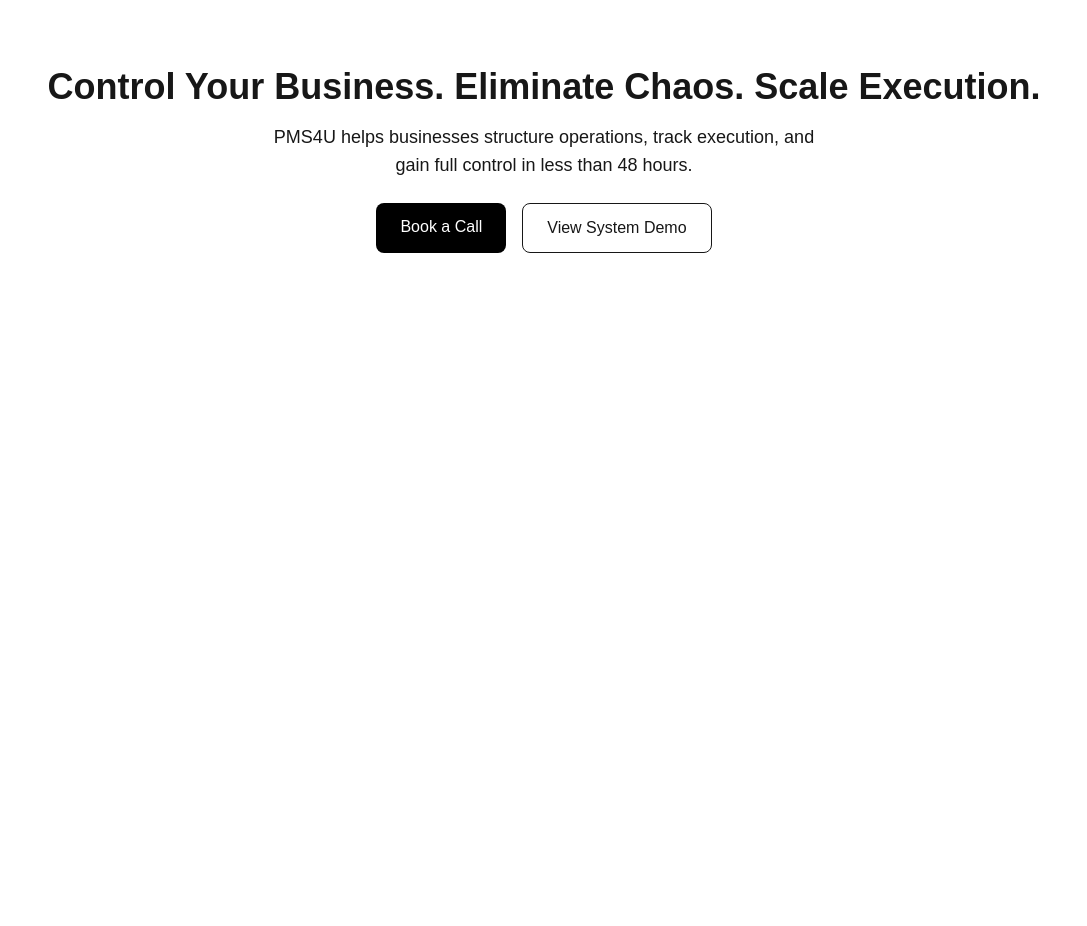
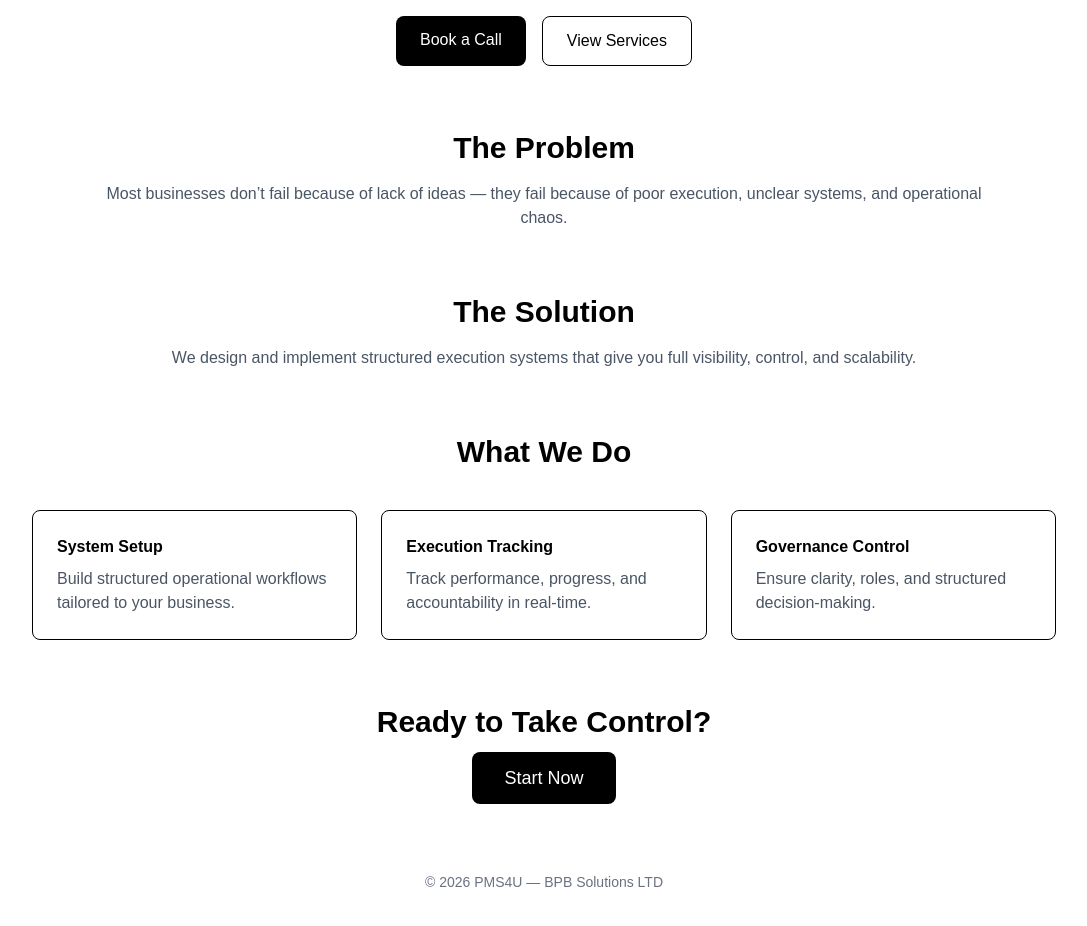
Before and after one commit to ycj62hxqxn-arch/pms4u, a Next.js app in the folder pms4u/: page / in a window 1280 px wide. Shown: the part 240-1166 px from the top of the page, without its empty margins (96-1183 px from the left). Before the commit the page ends 800 px from the top, so only its background shows below. Built offline with nearby package versions, Linux system fonts and the light colour scheme.

Commit message:
upgrade UI to premium layout

```diff
--- a/pms4u/app/page.tsx
+++ b/pms4u/app/page.tsx
@@ -1,15 +1,19 @@
 export default function Home() {
   return (
-    <main className="flex min-h-screen flex-col items-center justify-center text-center p-6">
-      <h1 className="text-4xl font-bold mb-4">
-        Control Your Business. Eliminate Chaos. Scale Execution.
+    <main className="bg-white text-black min-h-screen px-6 py-12">
+
+      {/* HERO */}
+      <section className="text-center max-w-3xl mx-auto mb-16">
+        <h1 className="text-5xl font-bold mb-6">
+          Control Your Business. Eliminate Chaos.
         </h1>
 
-      <p className="text-lg mb-6 max-w-xl">
-        PMS4U helps businesses structure operations, track execution, and gain full control in less than 48 hours.
+        <p className="text-lg text-gray-600 mb-8">
+          PMS4U helps businesses structure operations, track execution,
+          and scale with full control — in less than 48 hours.
         </p>
 
-      <div className="flex gap-4">
+        <div className="flex justify-center gap-4">
           <a
             href="https://wa.me/201XXXXXXXXX"
             className="bg-black text-white px-6 py-3 rounded-lg"
@@ -18,12 +22,88 @@ export default function Home() {
           </a>
 
           <a
-          href="#"
+            href="#services"
             className="border px-6 py-3 rounded-lg"
           >
-          View System Demo
+            View Services
           </a>
         </div>
+      </section>
+
+      {/* PROBLEM */}
+      <section className="max-w-4xl mx-auto mb-16 text-center">
+        <h2 className="text-3xl font-semibold mb-4">
+          The Problem
+        </h2>
+
+        <p className="text-gray-600">
+          Most businesses don’t fail because of lack of ideas —
+          they fail because of poor execution, unclear systems,
+          and operational chaos.
+        </p>
+      </section>
+
+      {/* SOLUTION */}
+      <section className="max-w-4xl mx-auto mb-16 text-center">
+        <h2 className="text-3xl font-semibold mb-4">
+          The Solution
+        </h2>
+
+        <p className="text-gray-600">
+          We design and implement structured execution systems
+          that give you full visibility, control, and scalability.
+        </p>
+      </section>
+
+      {/* SERVICES */}
+      <section id="services" className="max-w-5xl mx-auto mb-16">
+        <h2 className="text-3xl font-semibold text-center mb-10">
+          What We Do
+        </h2>
+
+        <div className="grid md:grid-cols-3 gap-6">
+          <div className="border p-6 rounded-lg">
+            <h3 className="font-bold mb-2">System Setup</h3>
+            <p className="text-gray-600">
+              Build structured operational workflows tailored to your business.
+            </p>
+          </div>
+
+          <div className="border p-6 rounded-lg">
+            <h3 className="font-bold mb-2">Execution Tracking</h3>
+            <p className="text-gray-600">
+              Track performance, progress, and accountability in real-time.
+            </p>
+          </div>
+
+          <div className="border p-6 rounded-lg">
+            <h3 className="font-bold mb-2">Governance Control</h3>
+            <p className="text-gray-600">
+              Ensure clarity, roles, and structured decision-making.
+            </p>
+          </div>
+        </div>
+      </section>
+
+      {/* CTA */}
+      <section className="text-center mb-20">
+        <h2 className="text-3xl font-semibold mb-6">
+          Ready to Take Control?
+        </h2>
+
+        <a
+          href="https://wa.me/491723256044"
+          className="bg-black text-white px-8 py-4 rounded-lg text-lg"
+        >
+          Start Now
+        </a>
+      </section>
+
+      {/* FOOTER */}
+      <footer className="text-center text-gray-500 text-sm">
+        © 2026 PMS4U — BPB Solutions LTD
+      </footer>
+
     </main>
   );
 }
```
Lines whose indentation alone changed are shown as unchanged.
